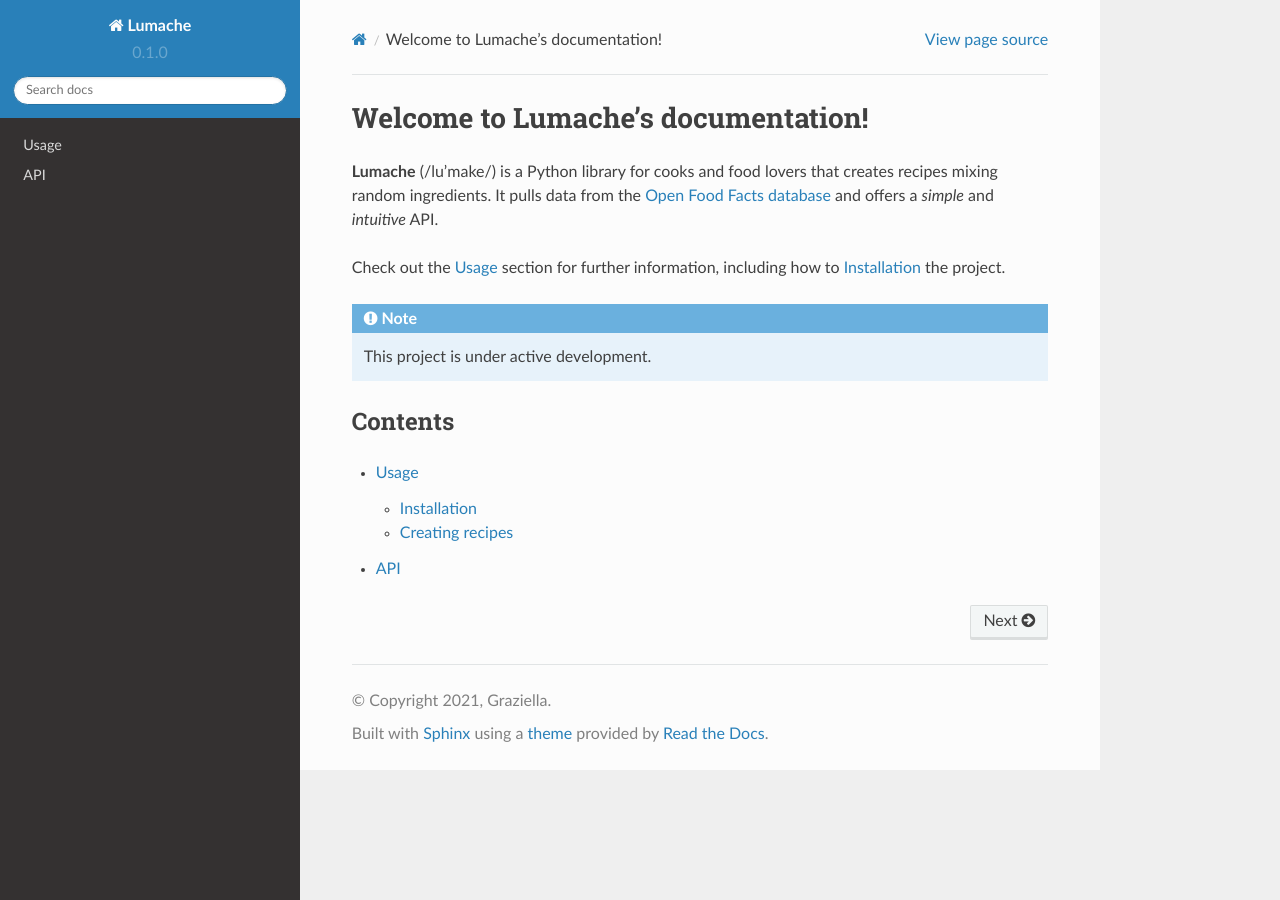
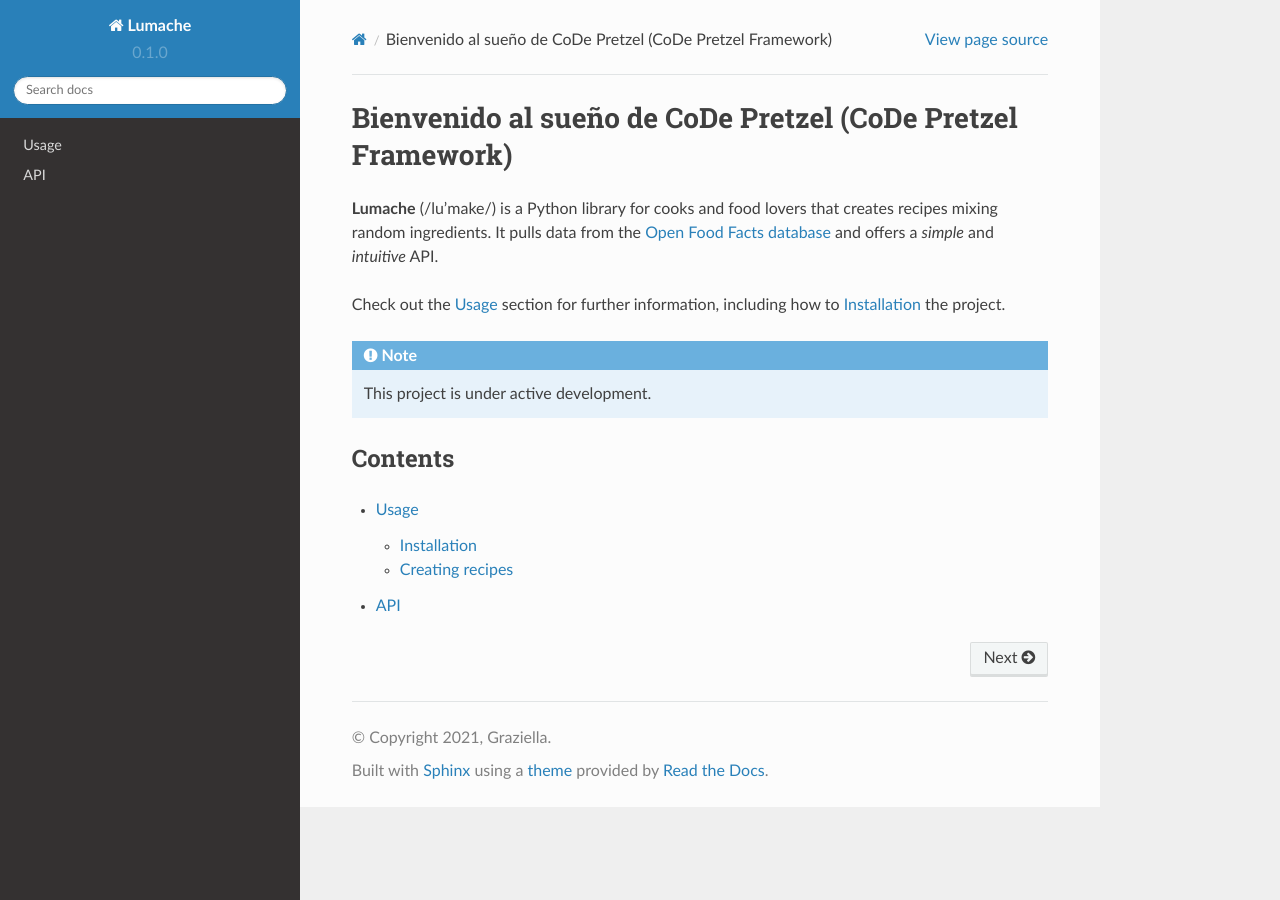
Before and after one commit to CoDePretzel/CoDePretzel_Framework, a Sphinx documentation site: the page built from docs/source/index.rst, in a window 1280 px wide. Built offline with Sphinx 7.4.7 and the Read the Docs theme 2.0.0, drawn with Linux system fonts in a browser that asks for light colours.

Commit message:
Refactor, cambiar el título de index.rst para hacerlo relacionado al framework

```diff
--- a/docs/source/index.rst
+++ b/docs/source/index.rst
@@ -1,4 +1,4 @@
-Welcome to Lumache's documentation!
+Bienvenido al sueño de CoDe Pretzel (CoDe Pretzel Framework)
 ===================================
 
 **Lumache** (/lu'make/) is a Python library for cooks and food lovers
```
